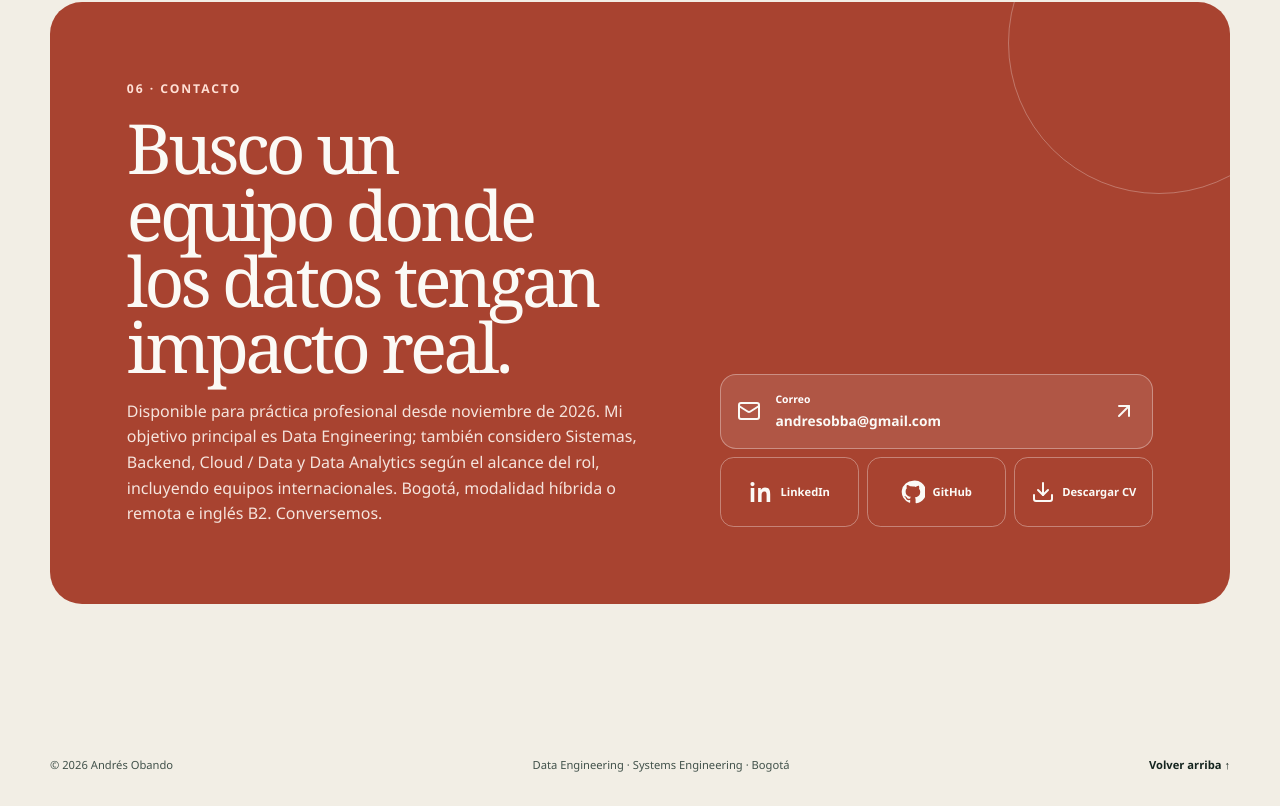
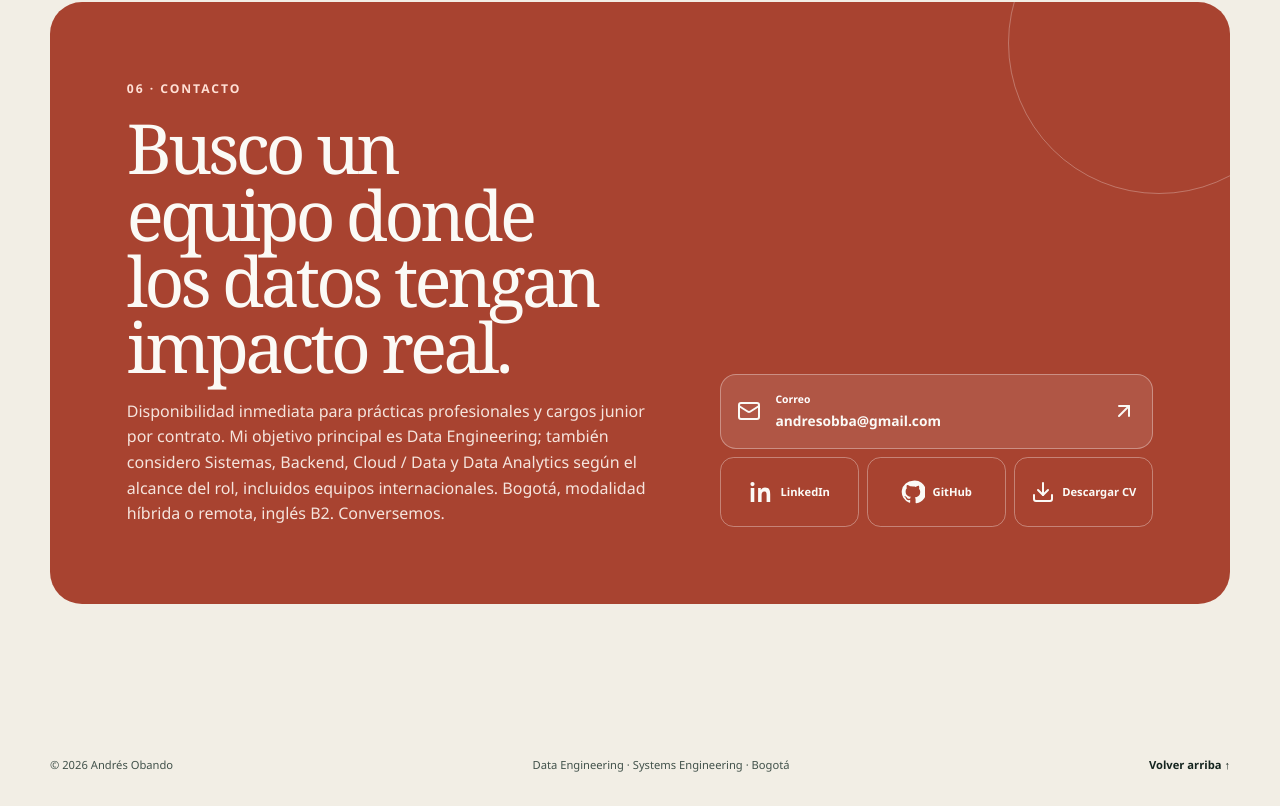
Before and after one commit to cito515432/andres-obando-portfolio, a Next.js app: page / in a window 1280 px wide. Shown: the part 10371-11177 px from the top of the page. Built offline with nearby package versions, Linux system fonts and the light colour scheme; no server answers.

Commit message:
Refresh Spanish contact copy for immediate availability

```diff
--- a/components/portfolio-site.tsx
+++ b/components/portfolio-site.tsx
@@ -81,7 +81,7 @@ export function PortfolioSite({ locale = "es" }: { locale?: Locale }) {
         ? { "Customer Churn Data Pipeline": "1 mi de registros", "Global ISO Security": "93 controles · 5 papéis", "FC Barcelona Player Performance ML": "4 modelos comparados", "Laptop Price Statistical Analysis": "4 notebooks" }
         : {};
   const contactText = locale === "es"
-    ? "Disponible para práctica profesional desde noviembre de 2026. Mi objetivo principal es Data Engineering; también considero Sistemas, Backend, Cloud / Data y Data Analytics según el alcance del rol, incluyendo equipos internacionales. Bogotá, modalidad híbrida o remota e inglés B2. Conversemos."
+    ? "Disponibilidad inmediata para prácticas profesionales y cargos junior por contrato. Mi objetivo principal es Data Engineering; también considero Sistemas, Backend, Cloud / Data y Data Analytics según el alcance del rol, incluidos equipos internacionales. Bogotá, modalidad híbrida o remota, inglés B2. Conversemos."
     : c.contact.text;
 
   return (
```
